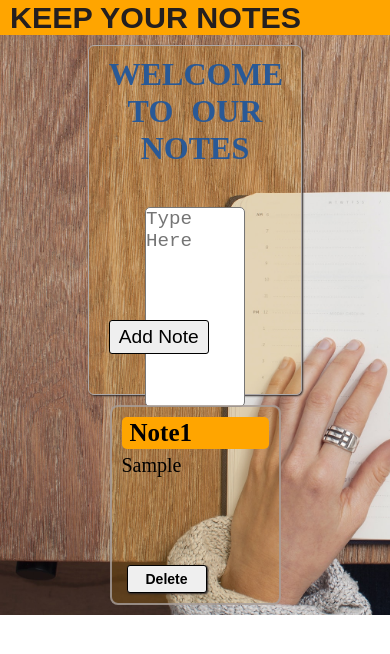
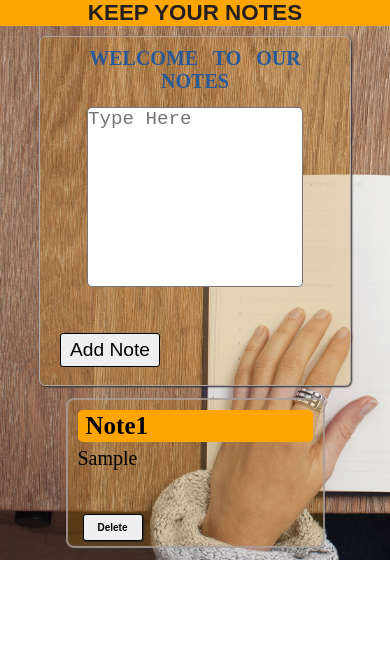
Before and after one commit to kc07/notes, a plain HTML site: page index.html in a window 390 px wide. Both pictures are taken after typing "Sample" into the empty fields and a click on the button "Add Note". Drawn offline with Linux system fonts and the light colour scheme.

Commit message:
Update practice.css

```diff
--- a/practice.css
+++ b/practice.css
@@ -110,34 +110,7 @@ h2,h4{
     padding: 2px 8px;
     margin-bottom: 5px;
 }
- /* .contain{
-    width: 235px;
-    height: 200px;
-    border: 1px solid  rgb(175, 167, 167);
-    border-radius: 5px;
-    margin: 5px 10px;
-    font-size: 1.2rem;
-    overflow: auto;
-    box-shadow: 1px 1px 2px rgb(44, 38, 38);
-    background: rgba(196, 183, 183,0.2);
-    word-wrap: break-word;
-    position: relative;
-}
-.btns{
-    position: absolute;
-    padding: 2px;
-    width: 60px;
-    border: 1px solid black;
-    border-radius: 3px;
-    font-size: 1rem;
-    bottom: 0px;
-    left: 80px;
-    font-weight: 600;
-}
-.btns:hover{
-    color: white;
-    background-color: rgb(65, 77, 185);
-} */
+
 @keyframes fun{
          0%{ color: rgb(212, 50, 0);}
          10%{color: rgb(10, 96, 177);}
@@ -147,8 +120,109 @@ h2,h4{
          75%{ color: rgb(69, 2, 75);}
          100%{color: rgb(182, 17, 17);}
 }
-/* <div class="box">
-             <h3>Notes</h3>
-              <p>helo</p>
-             <button>delete</button>
-       </div> */
+       @media screen and (max-width:1063px) {
+        .box {
+            width: 230px;
+            margin: 2px;
+        }
+
+        .add {
+            width: 70px;
+            height: 27px;
+            font-size: 13px;
+            font-weight: 600;
+        }
+    }
+
+        @media screen and (max-width:1003px) {
+            .container h1 {
+                font-size: 1.6rem;
+            }
+
+            .add {
+                width: 70px;
+                height: 27px;
+                font-size: 13px;
+                font-weight: 700;
+
+            }
+
+            .main {
+                max-width: 85vw;
+                padding: 0px 10px;
+            }
+
+            .area {
+                width: 80%;
+                height: 180px;
+            }
+
+            .btn {
+                bottom: 18px;
+            }
+
+            textarea {
+                width: 100%;
+                height: 100%;
+            }
+        }
+
+        @media screen and (max-width:942px){
+            .main{
+                width: 80vw;
+                padding: 0px 5px;
+            }
+                        .box{
+                            width: 45%;
+                            height: 150px;
+                        }
+                        .btn2{
+                                    bottom: 5px;
+                                    width: 60px;
+                                    height: 27px;
+                                    font-size: 10px;
+                        }
+
+
+        }
+
+        @media screen and (max-width:750px) {
+            .area{
+                margin-top: 14px;
+            }
+            .head h1{
+                text-align: center;
+            }
+            .container{
+                width: 70vw;
+            }
+        }
+        @media screen and (max-width:526px){
+
+             .box{
+                 width: 100%;
+             }
+             .container{
+                 width: 70vw;
+             }
+             .container h1{
+                font-size: 22px;
+            }
+        }
+
+        @media screen and (max-width:424px){
+            .head h1{
+                font-size: 1.4rem;
+            }
+            .container{
+                width: 80vw;
+                height: 350px;
+            }
+              .container h1{
+                  font-size: 20px;
+              }
+              .main{
+                  max-width: 70vw;
+              }
+
+        }
```
